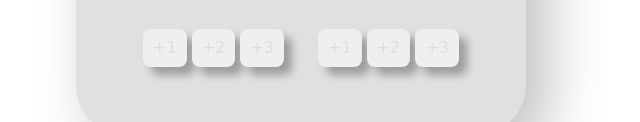
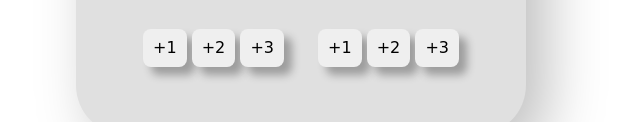
Before and after one commit to moistmike101/scoreBoard, a plain HTML site: page index.html in a window 1280 px wide. Shown: the part 230-352 px from the top of the page, without its empty margins (339-979 px from the left). Drawn offline with nearby package versions, Linux system fonts and the light colour scheme; a web font is replaced by a local one.

Commit message:
Update index.css

```diff
--- a/index.css
+++ b/index.css
@@ -72,7 +72,7 @@ button {
   text-decoration: none;
   border: none;
   border-radius: 0.5em;
-  color: #DEDEDE;
+
   box-shadow: 0.5em 0.5em 0.5em rgba(0, 0, 0, 0.3);
      font-family: 'Happy Monkey', cursive;
 }
```
